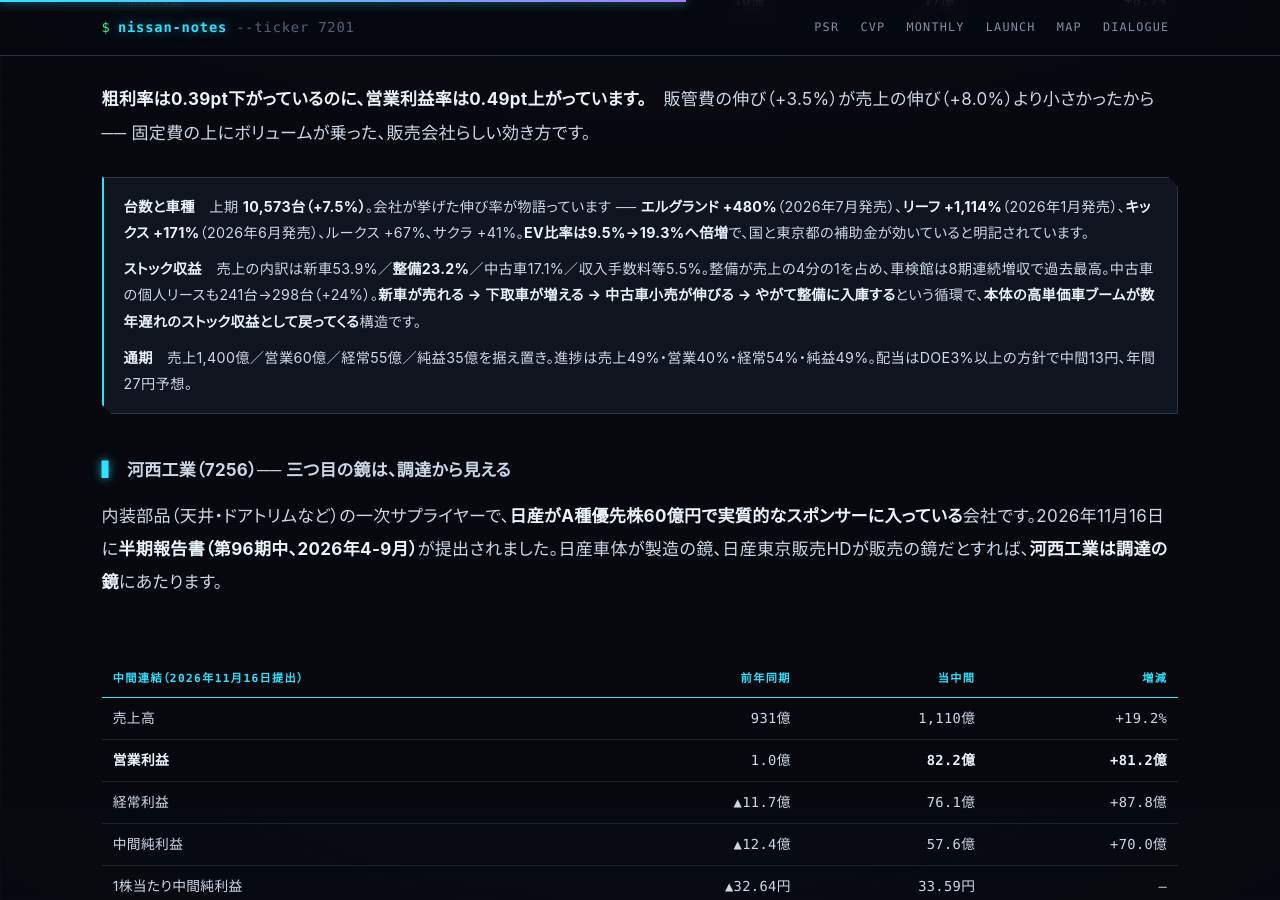
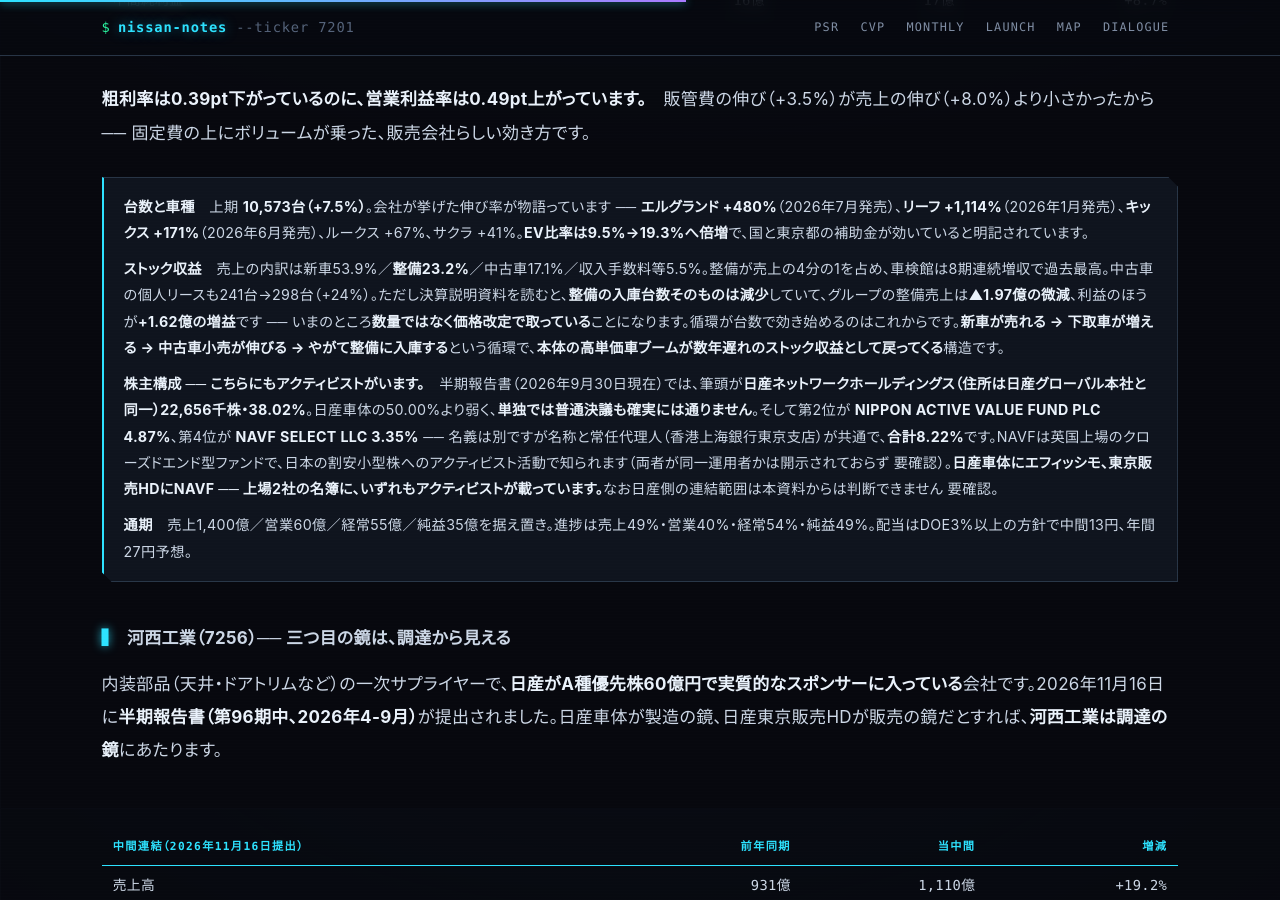
Before and after one commit to soy-tuber/nissan-notes, a Jekyll site: the page built from psr.html, in a window 1280 px wide and 900 px high, scrolled down 9092 px. Built offline with Jekyll 4.4.1, drawn with Linux system fonts in a browser that asks for light colours.

Commit message:
日産東京販売HDの株主構成を追加 ── 筆頭は38.02%、第2位にアクティビスト
EDINETの日本語フォントデータ(poppler-data)を導入し、これまで本文を抽出できて
いなかった半期報告書(S100ZDKY)を一次資料として読めるようになったため反映。

psr.html
- 日産東京販売HDの大株主。筆頭は日産ネットワークホールディングスで38.02%
  （日産車体の50.00%より弱く、単独では普通決議も確実ではない）。第2位
  NIPPON ACTIVE VALUE FUND PLC 4.87%と第4位NAVF SELECT LLC 3.35%は名称と
  常任代理人が共通で合計8.22%。日産車体のエフィッシモと並ぶ構図
- 整備事業の実態を補足。入庫台数は減少しており、売上は▲1.97億の微減、
  利益+1.62億は価格改定によるもの。ストック収益の循環はまだ台数で
  効き始めていない

同時にアップロードされた他7点（日産車体のQ1/中間短信・半期報告書・説明資料、
日産東京販売HDの中間短信・説明資料・半期報告書、河西工業の半期報告書）を
一次資料で再検算し、既存の記述に訂正は不要であることを確認した。
日産車体の上期は売上2,305.72億/営業139.19億、Q1は1,119.62億/54.22億で、
差分として求めた第2四半期単独1,186.10億/84.97億は掲載値と一致する。

Co-Authored-By: Claude Opus 5 <noreply@anthropic.com>
Claude-Session: https://claude.ai/code/session_01PpWB4cfXDwAw34PEQomR7d

```diff
--- a/psr.html
+++ b/psr.html
@@ -257,7 +257,8 @@ cast: muscle-a racer-b mechanic-b
 
 <div class="note">
 <p><strong>台数と車種</strong>　上期 <strong>10,573台（+7.5%）</strong>。会社が挙げた伸び率が物語っています ── <strong>エルグランド +480%</strong>（2026年7月発売）、<strong>リーフ +1,114%</strong>（2026年1月発売）、<strong>キックス +171%</strong>（2026年6月発売）、ルークス +67%、サクラ +41%。<strong>EV比率は9.5%→19.3%へ倍増</strong>で、国と東京都の補助金が効いていると明記されています。</p>
-<p><strong>ストック収益</strong>　売上の内訳は新車53.9%／<strong>整備23.2%</strong>／中古車17.1%／収入手数料等5.5%。整備が売上の4分の1を占め、車検館は8期連続増収で過去最高。中古車の個人リースも241台→298台（+24%）。<strong>新車が売れる → 下取車が増える → 中古車小売が伸びる → やがて整備に入庫する</strong>という循環で、<strong>本体の高単価車ブームが数年遅れのストック収益として戻ってくる</strong>構造です。</p>
+<p><strong>ストック収益</strong>　売上の内訳は新車53.9%／<strong>整備23.2%</strong>／中古車17.1%／収入手数料等5.5%。整備が売上の4分の1を占め、車検館は8期連続増収で過去最高。中古車の個人リースも241台→298台（+24%）。ただし決算説明資料を読むと、<strong>整備の入庫台数そのものは減少</strong>していて、グループの整備売上は<strong>▲1.97億の微減</strong>、利益のほうが<strong>+1.62億の増益</strong>です ── いまのところ<strong>数量ではなく価格改定で取っている</strong>ことになります。循環が台数で効き始めるのはこれからです。<strong>新車が売れる → 下取車が増える → 中古車小売が伸びる → やがて整備に入庫する</strong>という循環で、<strong>本体の高単価車ブームが数年遅れのストック収益として戻ってくる</strong>構造です。</p>
+<p><strong>株主構成 ── こちらにもアクティビストがいます。</strong>　半期報告書（2026年9月30日現在）では、筆頭が<strong>日産ネットワークホールディングス（住所は日産グローバル本社と同一）22,656千株・38.02%</strong>。日産車体の50.00%より弱く、<strong>単独では普通決議も確実には通りません</strong>。そして第2位が <strong>NIPPON ACTIVE VALUE FUND PLC 4.87%</strong>、第4位が <strong>NAVF SELECT LLC 3.35%</strong> ── 名義は別ですが名称と常任代理人（香港上海銀行東京支店）が共通で、<strong>合計8.22%</strong>です。NAVFは英国上場のクローズドエンド型ファンドで、日本の割安小型株へのアクティビスト活動で知られます（両者が同一運用者かは開示されておらず <span class="chk">要確認</span>）。<strong>日産車体にエフィッシモ、東京販売HDにNAVF ── 上場2社の名簿に、いずれもアクティビストが載っています。</strong>なお日産側の連結範囲は本資料からは判断できません <span class="chk">要確認</span>。</p>
 <p><strong>通期</strong>　売上1,400億／営業60億／経常55億／純益35億を据え置き。進捗は売上49%・営業40%・経常54%・純益49%。配当はDOE3%以上の方針で中間13円、年間27円予想。</p>
 </div>
 
```
